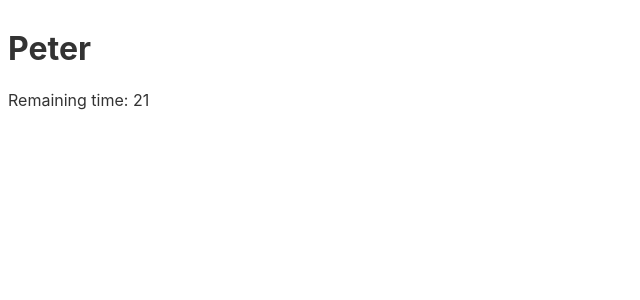
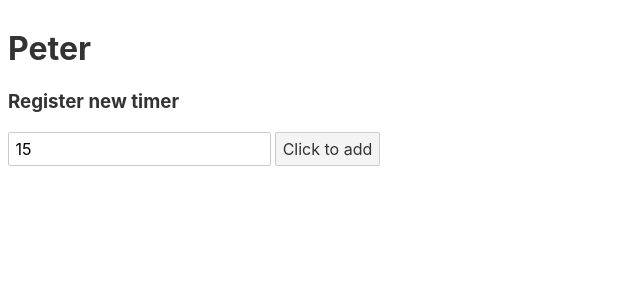
Before and after one commit to oyvind-ege/egg-svelte, a Svelte app: page / in a window 1280 px wide. Shown: the top 300 px of the page, without its empty margins (0-640 px from the left). Built offline with nearby package versions, Linux system fonts and the light colour scheme.

Commit message:
Added skeleton component structure, and began work on calculating timer.

```diff
--- a/src/App.svelte
+++ b/src/App.svelte
@@ -1,9 +1,35 @@
 <script>
 	import Timer from './Timer.svelte';
+	import RegisterTimer from './RegisterTimer.svelte';
+
 	export let title;
+
+	export let timers;
+
+	const addTimer = (event) => {
+		console.log('Creating timer:', event.detail);
+		const eggData = event.detail;
+		console.log('Cooking time:', calculateCookingTime(eggData));
+		console.log('In seconds: ', toSecondsRounded(calculateCookingTime(eggData)))
+		timers = [...timers, { secondsRemaining: toSecondsRounded(calculateCookingTime(eggData))}];
+	};
+
+	const toSecondsRounded = (minutes) => {
+		const asString = Math.round( ((minutes * 60) * 100) / 100).toFixed(2);
+		return parseFloat(asString);
+	}
+
+	const calculateCookingTime = (data) => {
+		const coeff = 0.15 * ((data.size / Math.PI) ** 2);
+		const toLn = (2 * (data.waterTemp - data.initialTemp) / (data.waterTemp - data.targetYolkTemp));
+		return coeff * Math.log(toLn);
+	}
 </script>
 
 <main>
 	<h1>{title}</h1>
-	<Timer timer='21' />
+	<RegisterTimer on:add={addTimer}/>
+	{#each timers as timer (timer.id)}
+		<Timer secondsRemaining={timer.secondsRemaining} />
+	{/each}
 </main>
--- /dev/null
+++ b/src/RegisterTimer.svelte
@@ -0,0 +1,29 @@
+<script>
+  import { createEventDispatcher } from 'svelte';
+
+  const dispatch = createEventDispatcher();
+
+  let egg = {
+    size: 15,
+    initialTemp: 4,
+    waterTemp: 100,
+    targetYolkTemp: 65,
+  }
+
+  const add = () => {
+    dispatch('add', egg);
+  }
+
+</script>
+
+<section>
+  <h3>Register new timer</h3>
+  <form>
+    <input type="number" bind:value={egg.size} />
+    <button on:click|preventDefault={add}>Click to add</button>
+  </form>
+</section>
+
+<style>
+
+</style>
--- a/src/Timer.svelte
+++ b/src/Timer.svelte
@@ -1,7 +1,39 @@
 <script>
-  export let timer;
+  import { onMount } from "svelte";
+  import { createEventDispatcher } from 'svelte';
+
+  export let secondsRemaining;
+  let active = true;
+  let intervalID;
+
+  const updateTimer = () => {
+    if (secondsRemaining === 1){
+      clearInterval(intervalID);
+      active = false;
+    }
+    secondsRemaining -= 1;
+  }
+
+  onMount(() => {
+    intervalID = setInterval(() => {
+      updateTimer();
+    }, 1000)
+  });
+
 </script>
 
-<article class="timer">
-  <p>Remaining time: {timer}</p>
+<style>
+  .timer {
+    background-color: blue;
+    color: white;
+  }
+
+  .active {
+    background-color: red;
+    color: white;
+  }
+</style>
+
+<article class:active="{active === false}">
+  <p>Remaining time: {secondsRemaining}</p>
 </article>
--- a/src/main.js
+++ b/src/main.js
@@ -4,6 +4,7 @@ const app = new App({
   target: document.body,
   props: {
     title: 'Peter',
+    timers: [],
   },
 });
 
```
